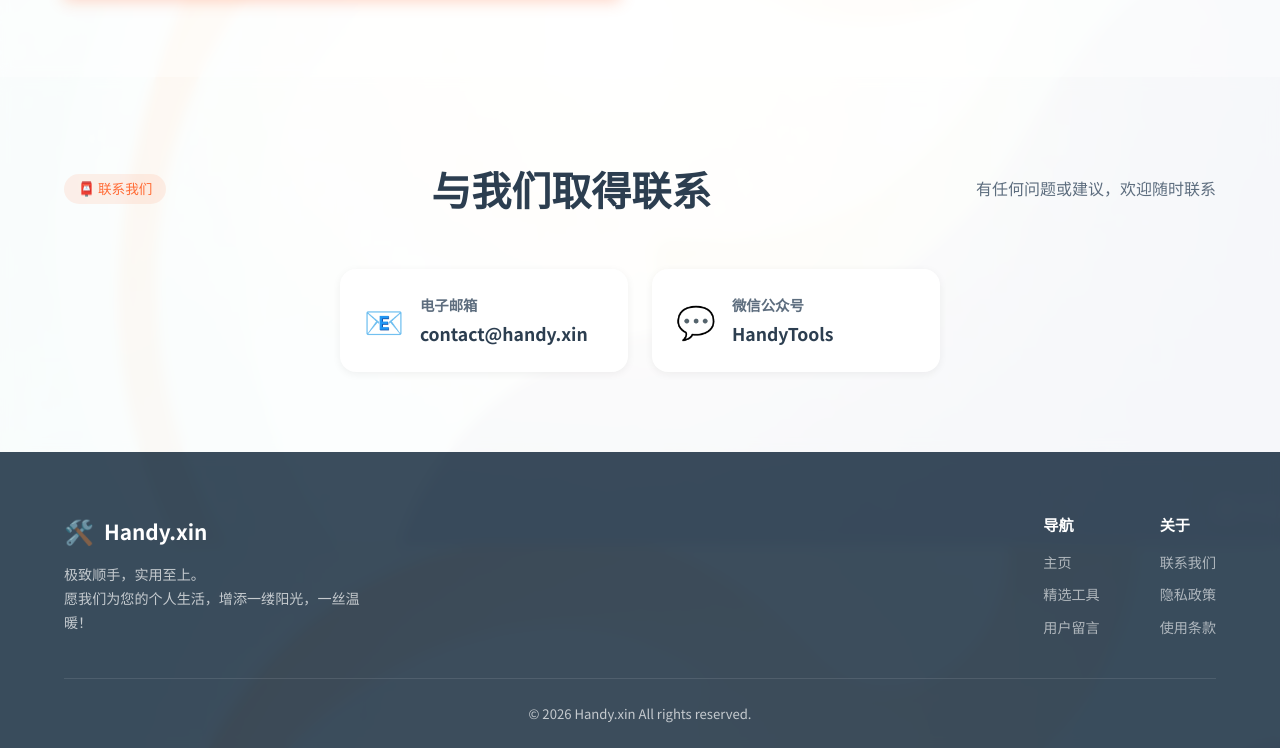
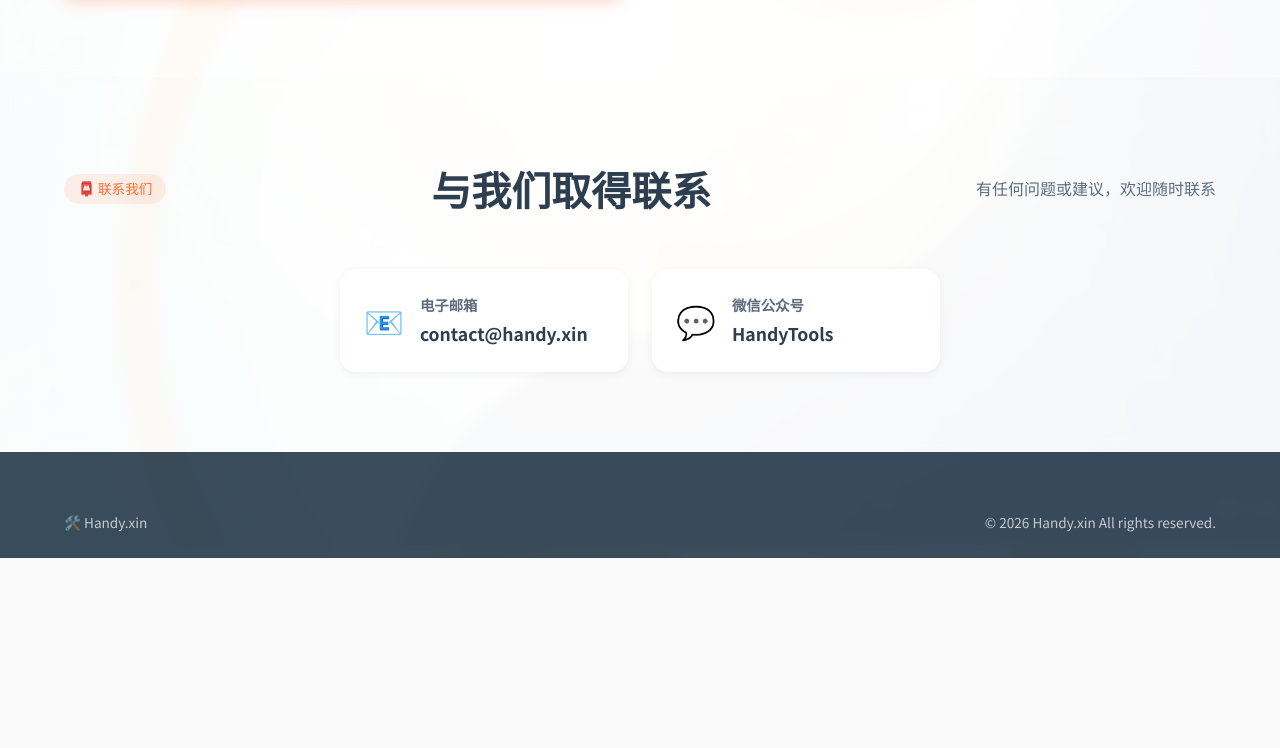
Before and after one commit to CB-Goat/handy, a plain HTML site: page frontend/index.html in a window 1280 px wide. Shown: the part 1055-1803 px from the top of the page. After the commit the page ends 1613 px from the top, so only its background shows below. Drawn offline with Linux system fonts and the light colour scheme; no server answers; a web font is replaced by a local one.

Commit message:
style: 精简页脚为一行

```diff
--- a/frontend/css/style.css
+++ b/frontend/css/style.css
@@ -651,10 +651,10 @@ section {
 }
 
 .footer-bottom {
-  border-top: 1px solid rgba(255,255,255,0.1);
-  padding-top: 24px;
-  text-align: center;
-  font-size: 0.82rem;
+  display: flex;
+  justify-content: space-between;
+  align-items: center;
+  font-size: 0.85rem;
 }
 
 /* ---------- Toast ---------- */
--- a/frontend/index.html
+++ b/frontend/index.html
@@ -124,33 +124,9 @@
 
   <!-- 页脚 -->
   <footer class="footer">
-    <div class="container">
-      <div class="footer-content">
-        <div class="footer-brand">
-          <a href="/" class="logo">
-            <span class="logo-icon">🛠️</span>
-            <span class="logo-text">Handy.xin</span>
-          </a>
-          <p>极致顺手，实用至上。<br>愿我们为您的个人生活，增添一缕阳光，一丝温暖！</p>
-        </div>
-        <div class="footer-links">
-          <div class="footer-col">
-            <h4>导航</h4>
-            <a href="/">主页</a>
-            <a href="#products">精选工具</a>
-            <a href="#messages">用户留言</a>
-          </div>
-          <div class="footer-col">
-            <h4>关于</h4>
-            <a href="#contact">联系我们</a>
-            <a href="#">隐私政策</a>
-            <a href="#">使用条款</a>
-          </div>
-        </div>
-      </div>
-      <div class="footer-bottom">
-        <p>&copy; 2026 Handy.xin All rights reserved.</p>
-      </div>
+    <div class="container footer-bottom">
+      <span>🛠️ Handy.xin</span>
+      <span>&copy; 2026 Handy.xin All rights reserved.</span>
     </div>
   </footer>
 
```
